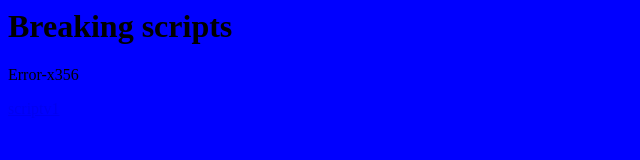
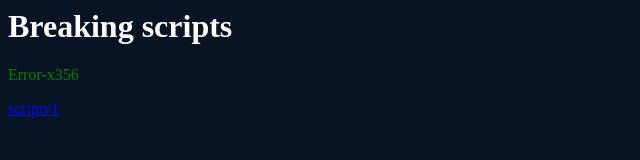
Before and after one commit to ThatExtraSugarr/Script, a plain HTML site: page index.html in a window 1280 px wide. Shown: the whole page, without its empty margins (0-640 px from the left). Drawn offline with Linux system fonts and the light colour scheme.

Commit message:
Update style.css

```diff
--- a/style.css
+++ b/style.css
@@ -1,3 +1,15 @@
 body{
-  background-color: blue;
+  background-color: #081324;
 }
+
+h1{
+  color: white;
+}
+
+p{
+  color: green;
+}
+
+a{
+  color: blue;
+}
```
